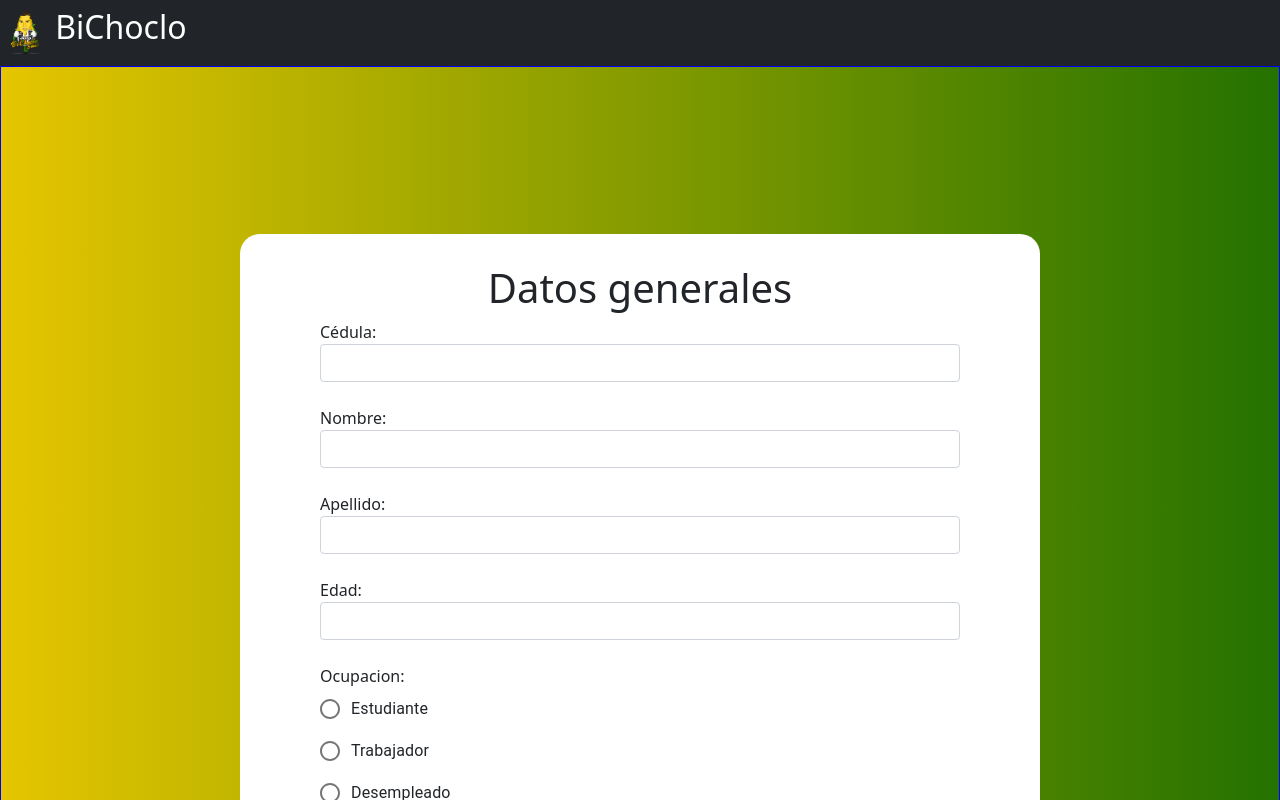
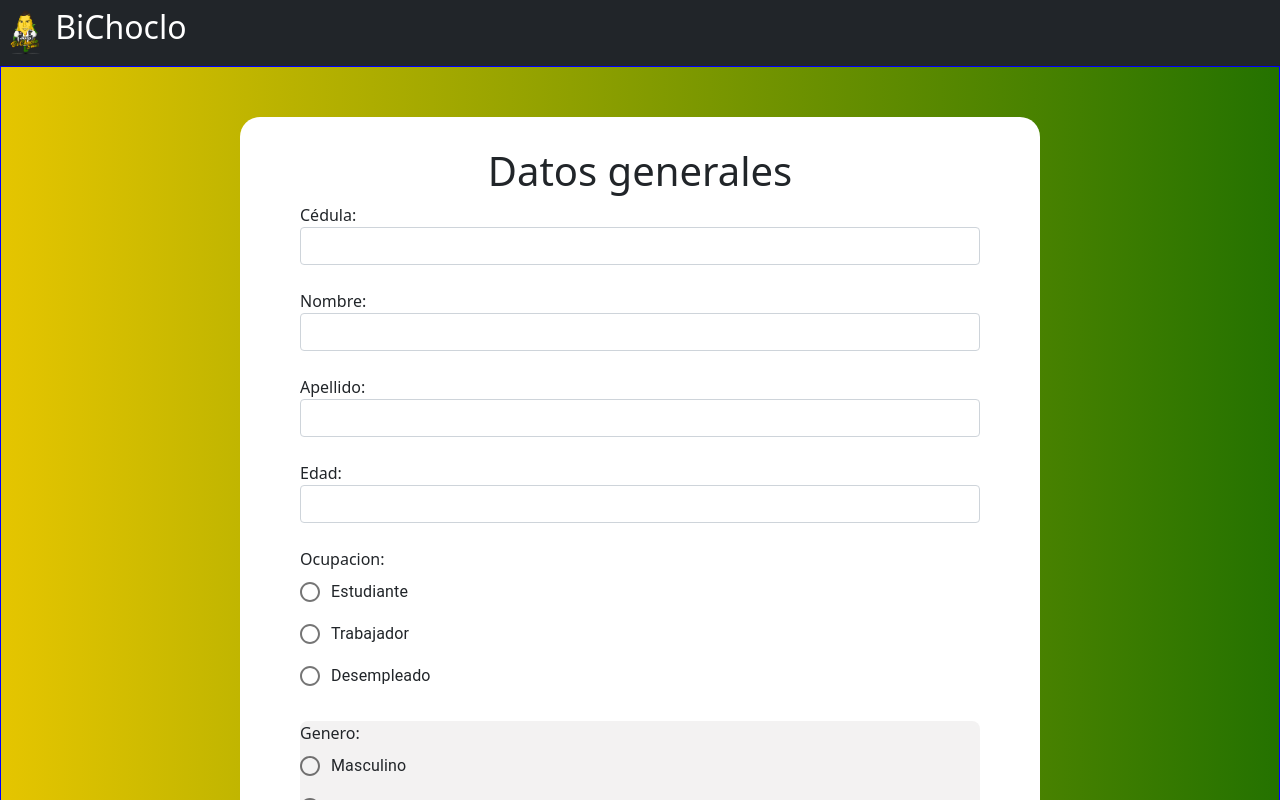
Before and after one commit to JuanCamilo-R/ProyectoBD, a React (Create React App) app in the folder cliente/: page /form in a window 1280 px wide. Shown: the top 800 px of the page. Built offline with nearby package versions, Linux system fonts and the light colour scheme.

Commit message:
Se acomoda el height del home

```diff
--- a/cliente/src/components/Badge.js
+++ b/cliente/src/components/Badge.js
@@ -47,7 +47,7 @@ class Badge extends React.Component {
 								hacer un estudio de mercado en la ciudad de Cali,con el
 								propósito de entender las tendencias y gustos de la población
 								caleña. <br /> Al finalizar el estudio se debe tomar la decisión
-								de cuál evento se ha de realiza.
+								de cuál evento se ha de realizar.
 							</p>
 						</blockquote>
 					) : null}
--- a/cliente/src/components/ComponentStyles/Badge.css
+++ b/cliente/src/components/ComponentStyles/Badge.css
@@ -33,18 +33,18 @@
 }
 
 .container-style {
-	margin-top: 15%;
-	margin-bottom: 10%;
+	margin-top: 50px;
+	margin-bottom: 50px;
 	height: auto;
 }
 
 .form-container {
 	background: #fff;
 	border-radius: 20px;
-	padding: 30px 80px;
+	padding: 30px 30px;
+	min-width: 250px;
 	max-width: 800px;
 	margin: 0 auto;
-	/*box-shadow: 0 15px 16px .17px rgba(0,0,0,0.05);*/
 }
 
 .h1 {
@@ -167,3 +167,10 @@
 .text-content {
 	margin-bottom: 100px; /*con esto se agranda contenido*/
 }
+
+@media (min-width: 570px) {
+	.form-container {
+		padding: 30px 60px;
+		/*box-shadow: 0 15px 16px .17px rgba(0,0,0,0.05);*/
+	}
+}
--- a/cliente/src/components/ComponentStyles/Footer.css
+++ b/cliente/src/components/ComponentStyles/Footer.css
@@ -1,6 +1,5 @@
 .myfooter {
 	background-color: #212529;
-	height: auto;
 	color: white;
 	padding-top: 10px;
 	padding-bottom: 10px;
--- a/cliente/src/components/ComponentStyles/Home.css
+++ b/cliente/src/components/ComponentStyles/Home.css
@@ -4,7 +4,7 @@
 	justify-content: center;
 	align-items: center;
 	flex-direction: column;
-	min-height: 500px;
+	height: 80vh;
 	flex-grow: 1;
 	background: url("../../images/stars.svg"), #1b1b25;
 	background-repeat: repeat;
--- a/cliente/src/components/EightPart.js
+++ b/cliente/src/components/EightPart.js
@@ -294,7 +294,9 @@ export class EigthPart extends Component {
 						<button className="btn btn-primary" onClick={this.back}>
 							Atrás.
 						</button>
-						<button className="btn btn-primary" onClick={this.submitInfo}>
+					</div>
+					<div className="col-6 text-right">
+						<button className="btn btn-warning" onClick={this.submitInfo}>
 							Submit
 						</button>
 					</div>
--- a/cliente/src/components/SixthPart.js
+++ b/cliente/src/components/SixthPart.js
@@ -71,7 +71,7 @@ export class SixthPart extends Component {
 				<div className="form-group form-design">
 					<label htmlFor="genero_musica">Generos de musica favoritos</label>
 					<FormGroup
-						row
+						row={true}
 						arial-label="genero_musica"
 						name="genero_musica"
 						value={this.props.values.data.array_values.genero_musica}
```
